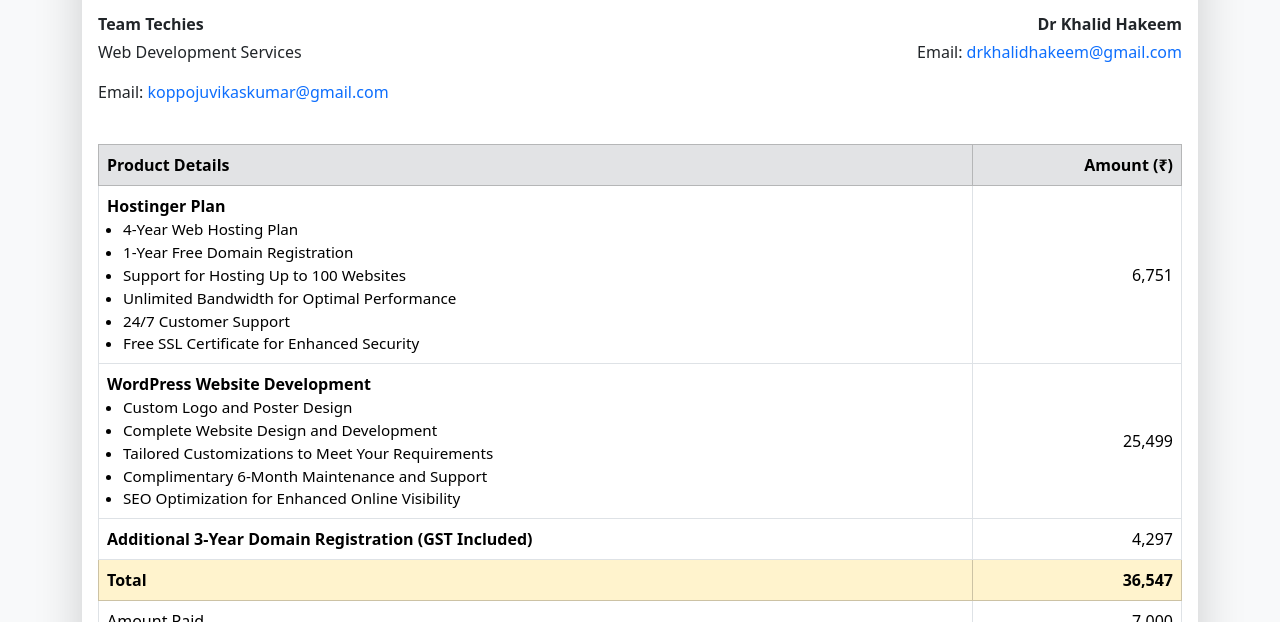
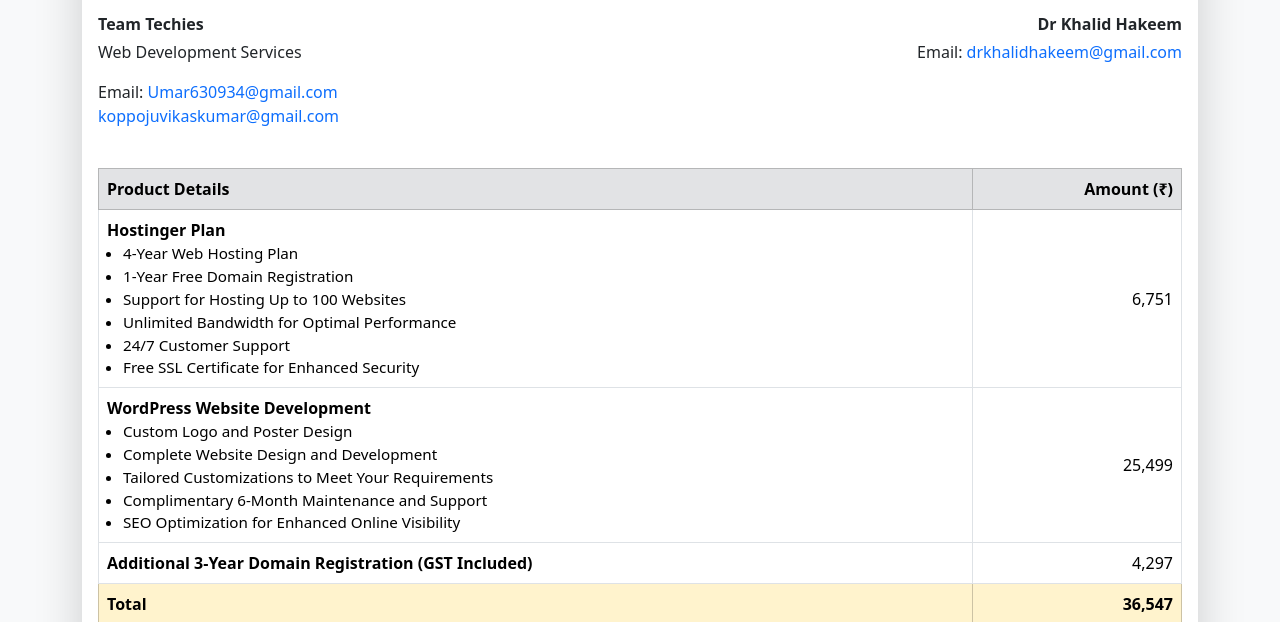
Before and after one commit to Vikaskoppoju/Teamtechies-invoiceno1, a plain HTML site: page index.html in a window 1280 px wide. Shown: the part 149-771 px from the top of the page. Drawn offline with nearby package versions, Linux system fonts and the light colour scheme.

Commit message:
Update index.html

```diff
--- a/index.html
+++ b/index.html
@@ -50,7 +50,7 @@
                         <h5 class="mb-3"><strong>From:</strong></h5>
                         <p class="mb-1"><strong>Team Techies</strong></p>
                         <p>Web Development Services</p>
-                        <p>Email: <a href="mailto:koppojuvikaskumar@gmail.com" class="text-decoration-none">koppojuvikaskumar@gmail.com</a></p>
+                        <p>Email: <a href="mailto:Umar630934@gmail.com" class="text-decoration-none">Umar630934@gmail.com</a><br><a href="mailto:koppojuvikaskumar@gmail.com" class="text-decoration-none">koppojuvikaskumar@gmail.com</a></p>
                     </div>
                     <div class="col-md-6 text-md-end">
                         <h5 class="mb-3"><strong>To:</strong></h5>
```
